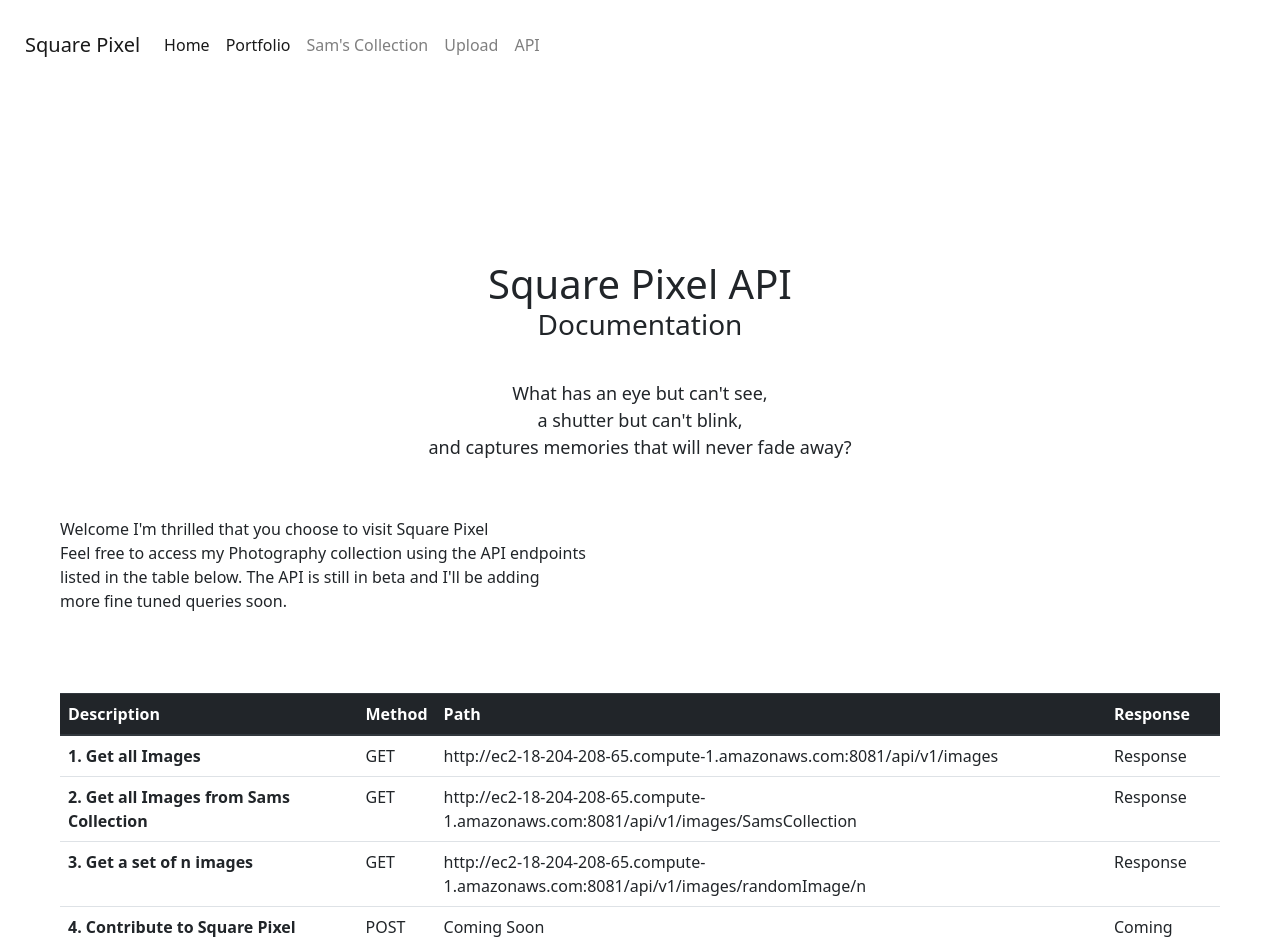
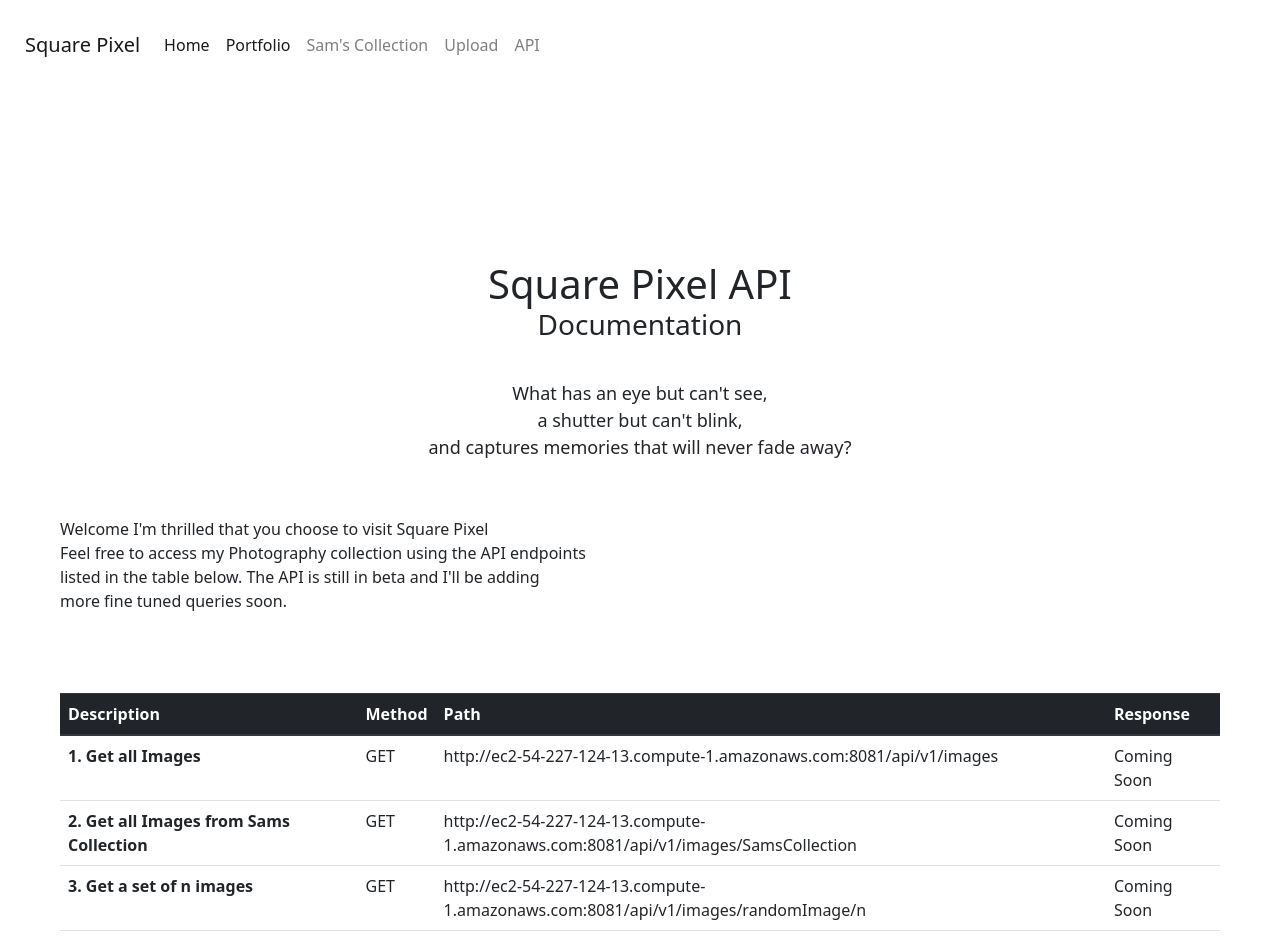
Before and after one commit to RobelTadele/SquarePixel, a React (Create React App) app in the folder ReactApp/: page /api in a window 1280 px wide. Shown: the top 943 px of the page. Built offline with nearby package versions, Linux system fonts and the light colour scheme.

Commit message:
updated endpoints and Image rekognition info

```diff
--- a/ReactApp/src/Components/APIendpoints.js
+++ b/ReactApp/src/Components/APIendpoints.js
@@ -1,6 +1,7 @@
 
-const APIURL = "http://ec2-18-204-208-65.compute-1.amazonaws.com:8081/api/v1/images"
-
+// EC2 Instance and default port and path for API
+const EC2Instance = "http://ec2-54-227-124-13.compute-1.amazonaws.com"
+const APIURL = EC2Instance + ":8081/api/v1/images"
 
 const API_endpoint = {
     portfolio : APIURL,
--- a/ReactApp/src/Components/ApiFetch.js
+++ b/ReactApp/src/Components/ApiFetch.js
@@ -13,7 +13,7 @@
         .get(src + "")
         .then(response =>setimageObjects(response.data))
         .catch(err=>console.log(err))
-    }, [image])
+    }, [])
 
     const imageObj = []
     image.map(item=>{
--- a/ReactApp/src/Components/ApidocComponent.js
+++ b/ReactApp/src/Components/ApidocComponent.js
@@ -1,6 +1,5 @@
 import React from 'react'
 import API_endpoint from './APIendpoints'
-import axios from 'axios';
 
 const ApidocComponent = () => {
 
@@ -20,19 +19,19 @@
       <th scope="row">1. Get all Images</th>
       <td>GET</td>
       <td>{API_endpoint.portfolio}</td>
-      <td>Response</td>
+      <td>Coming Soon</td>
     </tr>
     <tr>
       <th scope="row">2. Get all Images from Sams Collection</th>
       <td>GET</td>
       <td>{API_endpoint.SamsCollection}</td>
-      <td>Response</td>
+      <td>Coming Soon</td>
     </tr>
     <tr>
       <th scope="row">3. Get a set of n images</th>
       <td>GET</td>
       <td>{API_endpoint.limitedPortfolio}/n</td>
-      <td>Response</td>
+      <td>Coming Soon</td>
     </tr>
     <tr>
       <th scope="row">4. Contribute to Square Pixel</th>
--- a/ReactApp/src/Components/LightboxComp.js
+++ b/ReactApp/src/Components/LightboxComp.js
@@ -18,7 +18,7 @@
     imageData.map((data)=>{
         const val = {
             src: `${data.src}`,
-            title: 'Coming Soon',
+            title: '',
             description: `${data.tags}`
         }
         displayInfo.push(val)
```
